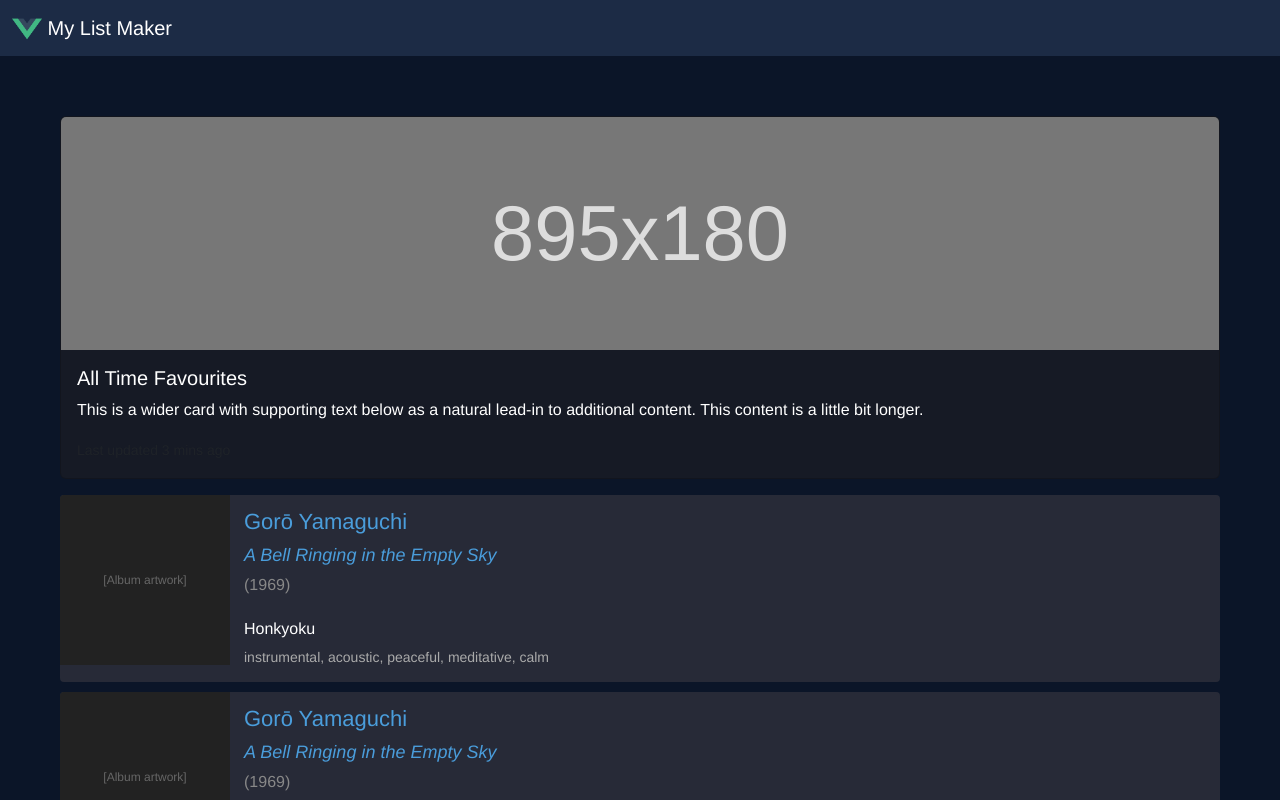
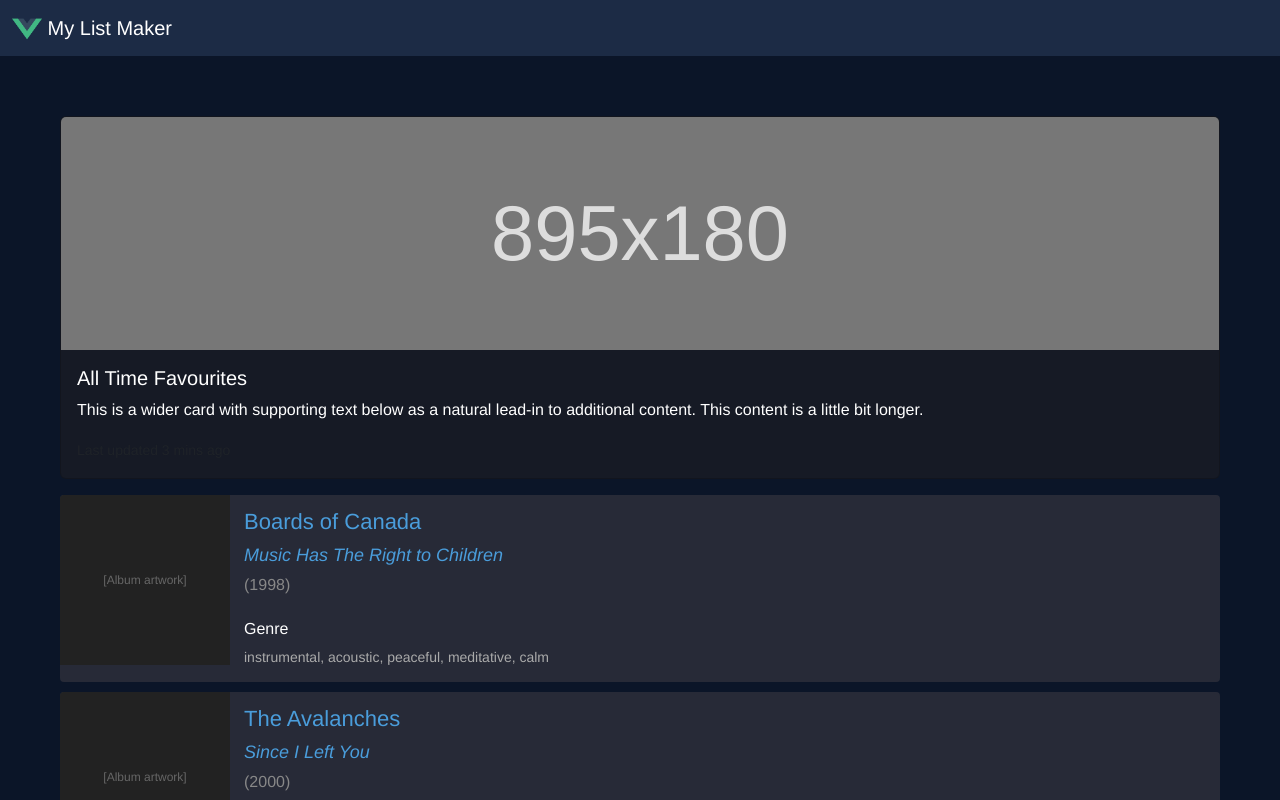
Before and after one commit to idgamps99/list_maker, a Vue app in the folder list-ui/: page /lists/1 in a window 1280 px wide. Shown: the top 800 px of the page. Built offline with nearby package versions, Linux system fonts and the light colour scheme.

Commit message:
display dynamic album cards for each list

```diff
--- a/list-ui/src/albums.json
+++ b/list-ui/src/albums.json
@@ -40,5 +40,95 @@
       "artist": "Kendrick Lamar",
       "release_year": 2015,
       "list_id": 1
+  },
+  {
+    "id": 7,
+    "album": "Promises",
+    "artist": "Floating Points & Pharoah Sanders",
+    "release_year": 2021,
+    "list_id": 2
+  },
+  {
+      "id": 8,
+      "album": "Hellfire",
+      "artist": "Black Midi",
+      "release_year": 2022,
+      "list_id": 2
+  },
+  {
+    "id": 9,
+    "album": "Kind of Blue",
+    "artist": "Miles Davis",
+    "release_year": 1959,
+    "list_id": 3
+  },
+  {
+    "id": 10,
+    "album": "Karma",
+    "artist": "Pharoah Sanders",
+    "release_year": 1969,
+    "list_id": 3
+  },
+  {
+    "id": 11,
+    "album": "My Favorite Things",
+    "artist": "John Coltrane",
+    "release_year": 1961,
+    "list_id": 3
+  }, {
+    "id": 12,
+    "album": "Madvillainy",
+    "artist": "Madvillain",
+    "release_year": 2004,
+    "list_id": 4
+  },
+  {
+    "id": 13,
+    "album": "Midnight Marauders",
+    "artist": "A Tribe Called Quest",
+    "release_year": 2004,
+    "list_id": 4
+  },
+  {
+    "id": 18,
+    "album": "Black On Both Sides",
+    "artist": "Mos Def",
+    "release_year": 1999,
+    "list_id": 4
+  },
+  {
+    "id": 19,
+    "album": "The Juggaknots",
+    "artist": "The Juggaknots",
+    "release_year": 1996,
+    "list_id": 4
+  },
+  {
+    "id": 14,
+    "album": "Selected Ambient Works Volume II",
+    "artist": "Aphex Twin",
+    "release_year": 1994,
+    "list_id": 5
+  },
+  {
+    "id": 15,
+    "album": "GAS",
+    "artist": "Pop",
+    "release_year": 1994,
+    "list_id": 5
+  },
+  {
+    "id": 16,
+    "album": "Confield",
+    "artist": "Autechre",
+    "release_year": 2001,
+    "list_id": 6
+  },
+  {
+    "id": 17,
+    "album": "The Disintegration Loops",
+    "artist": "William Basinski",
+    "release_year": 2002,
+    "list_id": 6
   }
 ]
--- /dev/null
+++ b/list-ui/src/components/AlbumCard.vue
@@ -0,0 +1,81 @@
+<template>
+  <div class="album-card">
+    <div class="album-cover">
+      <div class="placeholder-text">[Album artwork]</div>
+    </div>
+    <div class="content">
+      <h2 class="artist-name">{{ album.artist }}</h2>
+      <h3 class="album-title">{{ album.album }}</h3>
+      <div class="album-year">({{ album.release_year }})</div>
+      <div class="album-genre">Genre</div>
+      <div class="album-description">instrumental, acoustic, peaceful, meditative, calm</div>
+    </div>
+  </div>
+</template>
+
+<script>
+export default {
+  props: ['album']
+}
+</script>
+
+<style scoped>
+.album-card {
+  display: flex;
+  background-color: #272A37;
+  border-radius: 4px;
+  overflow: hidden;
+  width: 100%;
+  max-width: 12000px;
+  margin-top: 10px;
+}
+
+.album-cover {
+  width: 170px;
+  height: 170px;
+  background-color: #222;
+  display: flex;
+  justify-content: center;
+  align-items: center;
+}
+
+.placeholder-text {
+  color: #666;
+  font-size: 12px;
+}
+
+.content {
+  padding: 14px;
+  flex-grow: 1;
+}
+
+.artist-name {
+  color: #4a9ddb;
+  font-size: 22px;
+  margin-bottom: 10px;
+}
+
+.album-title {
+  color: #4a9ddb;
+  font-size: 18px;
+  font-style: italic;
+  margin-bottom: 6px;
+}
+
+.album-year {
+  color: #888;
+  font-size: 16px;
+  margin-bottom: 20px;
+}
+
+.album-genre {
+  color: white;
+  font-size: 16px;
+  margin-bottom: 6px;
+}
+
+.album-description {
+  color: #aaa;
+  font-size: 14px;
+}
+</style>
--- a/list-ui/src/views/HomeView.vue
+++ b/list-ui/src/views/HomeView.vue
@@ -22,9 +22,6 @@
   },
   components: {
     ListComponent
-  },
-  mounted () {
-    console.log(this.lists)
   }
 }
 
--- a/list-ui/src/views/ListView.vue
+++ b/list-ui/src/views/ListView.vue
@@ -1,118 +1,55 @@
 <template>
   <div class="card-container">
-    <AlbumHeader :title="getTitle()" />
 
-    <div class="album-card">
-      <div class="album-cover">
-        <div class="placeholder-text">[Album artwork]</div>
-      </div>
-      <div class="content">
-        <h2 class="artist-name">Gorō Yamaguchi</h2>
-        <h3 class="album-title">A Bell Ringing in the Empty Sky</h3>
-        <div class="album-year">(1969)</div>
-        <div class="album-genre">Honkyoku</div>
-        <div class="album-description">instrumental, acoustic, peaceful, meditative, calm</div>
-      </div>
-    </div>
+    <AlbumHeader :title="list.title" />
 
-    <div class="album-card">
-      <div class="album-cover">
-        <div class="placeholder-text">[Album artwork]</div>
-      </div>
-      <div class="content">
-        <h2 class="artist-name">Gorō Yamaguchi</h2>
-        <h3 class="album-title">A Bell Ringing in the Empty Sky</h3>
-        <div class="album-year">(1969)</div>
-        <div class="album-genre">Honkyoku</div>
-        <div class="album-description">instrumental, acoustic, peaceful, meditative, calm</div>
-      </div>
-    </div>
+    <AlbumCard
+      v-for="album in filteredAlbums"
+      :key="album.id"
+      :album="album"
+    />
+
   </div>
 </template>
 
 <script>
+import albums from '../albums.json'
 import lists from '../lists.json'
 import AlbumHeader from '@/components/AlbumHeader.vue'
+import AlbumCard from '@/components/AlbumCard.vue'
 
 export default {
   components: {
-    AlbumHeader
+    AlbumHeader,
+    AlbumCard
   },
   data () {
     return {
-      lists: lists
+      lists: lists,
+      albums: albums,
+      list: {},
+      filteredAlbums: []
     }
   },
   methods: {
-    getTitle () {
-      const list = this.lists.find((element) => {
-        return element.id === Number(this.$route.params.id)
+    getList () {
+      const list = this.lists.find((list) => {
+        return list.id === Number(this.$route.params.id)
       })
-      return list.title
+      return list
+    },
+    getFilteredAlbums () {
+      const filteredAlbums = this.albums.filter((album) => {
+        if (album.list_id === this.list.id) {
+          return album
+        }
+      })
+      return filteredAlbums
     }
+  },
+  mounted () {
+    this.list = this.getList()
+    this.filteredAlbums = this.getFilteredAlbums()
   }
 }
 </script>
-
-<style scoped>
-
-.album-card {
-  display: flex;
-  background-color: #272A37;
-  border-radius: 4px;
-  overflow: hidden;
-  width: 100%;
-  max-width: 12000px;
-  margin-top: 10px;
-}
-
-.album-cover {
-  width: 170px;
-  height: 170px;
-  background-color: #222;
-  display: flex;
-  justify-content: center;
-  align-items: center;
-}
-
-.placeholder-text {
-  color: #666;
-  font-size: 12px;
-}
-
-.content {
-  padding: 14px;
-  flex-grow: 1;
-}
-
-.artist-name {
-  color: #4a9ddb;
-  font-size: 22px;
-  margin-bottom: 10px;
-}
-
-.album-title {
-  color: #4a9ddb;
-  font-size: 18px;
-  font-style: italic;
-  margin-bottom: 6px;
-}
-
-.album-year {
-  color: #888;
-  font-size: 16px;
-  margin-bottom: 20px;
-}
-
-.album-genre {
-  color: white;
-  font-size: 16px;
-  margin-bottom: 6px;
-}
-
-.album-description {
-  color: #aaa;
-  font-size: 14px;
-}
-
-</style>
```
Also changed, not shown: list-ui/TODO.txt.
